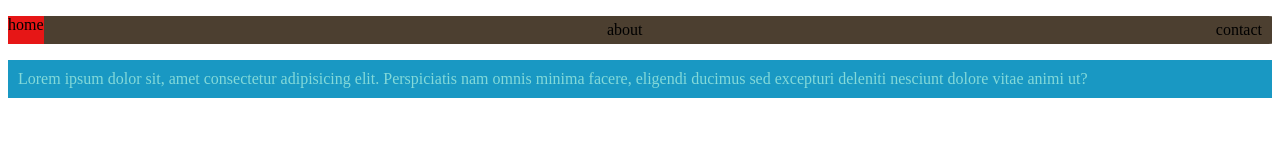
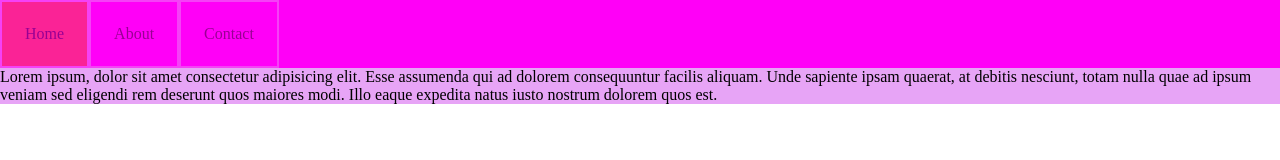
Before and after one commit to amitya369/full_stack_development, a plain HTML site: page video_30/index.html in a window 1280 px wide. Drawn offline with Linux system fonts and the light colour scheme.

Commit message:
CSS variable
css variable video_ 30

```diff
--- a/video_30/index.html
+++ b/video_30/index.html
@@ -3,18 +3,58 @@
 <head>
     <meta charset="UTF-8">
     <meta name="viewport" content="width=device-width, initial-scale=1.0">
-    <title>css_varialbe</title>
-    <link rel="stylesheet" href="style.css">
+    <title>Css Variables</title>
+    <style>
 
+        :root{
+            --color: rgb(255, 0, 247);
+            --seccolor: rgb(231, 164, 246);
+            --defpad: 23px;
+            --defop: 0.4;
+        }
+
+        *{
+            margin: 0;
+            padding: 0;
+        }
+       .nav{
+            background-color: var(--color);
+        }
+
+        ul{
+            display: flex;
+        }
+
+        ul li{
+            opacity: var(--defop);
+            list-style: none;
+            padding: var(--defpad);
+            border: 2px solid var(--seccolor);
+        }
+
+        ul li:first-child{
+            --color: rgb(243, 87, 8);
+            background-color: var(--color, blue);
+        }
+
+        .container{
+            background-color: var(--seccolor);
+        }
+
+    </style>
 </head>
 <body>
-    <div>
+    <div class="nav">
         <ul>
-            <li>home</li>
-            <li>about </li>
-            <li>contact</li>
+            <li>Home</li>
+            <li>About </li>
+            <li>Contact</li>
         </ul>
     </div>
-    <div class="container">Lorem ipsum dolor sit, amet consectetur adipisicing elit. Perspiciatis nam omnis minima facere, eligendi ducimus sed excepturi deleniti nesciunt dolore vitae animi ut?</div>
+
+
+    <div class="container">
+        Lorem ipsum, dolor sit amet consectetur adipisicing elit. Esse assumenda qui ad dolorem consequuntur facilis aliquam. Unde sapiente ipsam quaerat, at debitis nesciunt, totam nulla quae ad ipsum veniam sed eligendi rem deserunt quos maiores modi. Illo eaque expedita natus iusto nostrum dolorem quos est.
+    </div>
 </body>
 </html>
```
